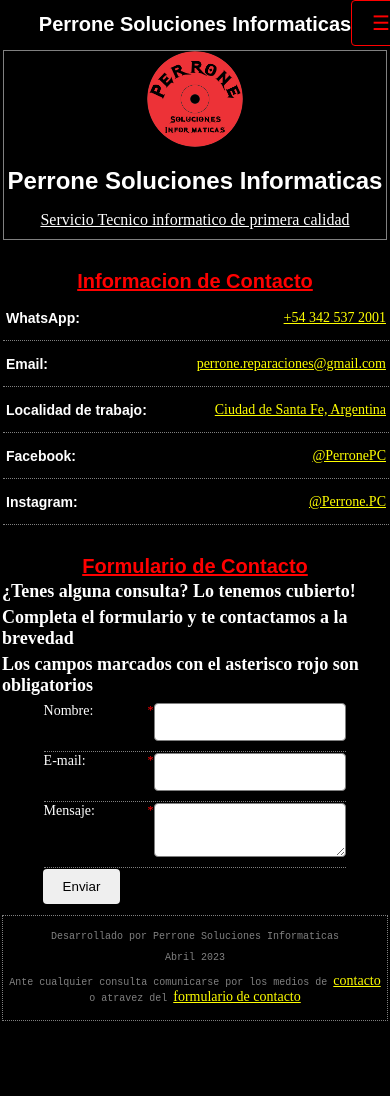
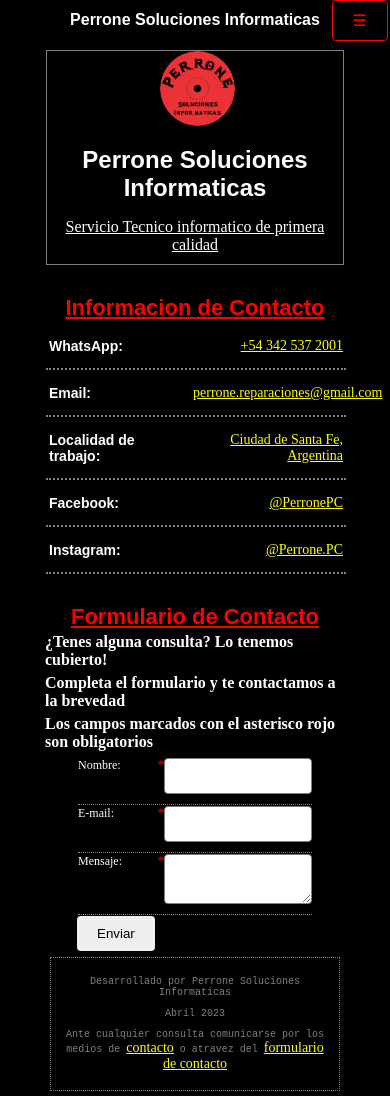
Before and after one commit to julianperrone/PerronePC, a plain HTML site: page contact.html in a window 390 px wide. Before the commit the page ends 1031 px from the top, so only its background shows below. Drawn offline with Linux system fonts and the light colour scheme.

Commit message:
CSS low resolution update

```diff
--- a/CSS/mediaquerys.css
+++ b/CSS/mediaquerys.css
@@ -1,3 +1,192 @@
+@media (min-width: 320px){
+    body{
+        max-width: 280px;
+        margin: auto;
+    }
+    h1{
+        font-size: 20px;
+    }
+    h3{
+        font-size: 18px;
+    }
+    h4{
+        font-size: 12px;
+    }
+    h5{
+        font-size: 12px;
+    }
+    p.category{
+        font-size: 10px;
+    }
+    p.info{
+        font-size: 10px;
+    }
+    div.img-block{
+        width: 280px;
+    }
+    div.info-block{
+        max-width: 280px;
+        border-bottom: dotted 2px gray;
+    }
+    div.exp-block{
+        margin: 5px;
+        border: 2px solid gray;
+        padding: 4px;
+    }
+    ul{
+        max-width: 280px;
+        font-size: 10px;
+    }
+    footer{
+        max-width: 280px;
+        margin: 5px;
+        padding: 8px;
+        font-size: 10px;
+    }
+    button#hamburger-button{
+        position: fixed;
+        top: 0;
+        left: 83%;
+        background-color: black;
+        border: solid 1px red;
+        color: red;
+        font-size: 14px;
+    }
+    h1.hamburger{
+        font-size: 14px;
+    }
+    label{
+        font-size: 10px;
+    }
+    input, textarea {
+        font-size: 10px;
+    }
+    span.req{
+        color: red;
+    }
+}
+@media (min-width: 375px){
+    body{
+        max-width: 300px;
+        margin: auto;
+    }
+    h1{
+        font-size: 24px;
+    }
+    h3{
+        font-size: 22px;
+    }
+    h4{
+        font-size: 16px;
+    }
+    h5{
+        font-size: 16px;
+    }
+    p.category{
+        font-size: 14px;
+    }
+    p.info{
+        font-size: 14px;
+    }
+    div.img-block{
+        width: 300px;
+    }
+    div.info-block{
+        max-width: 300px;
+        border-bottom: dotted 2px gray;
+    }
+    div.exp-block{
+        margin: 5px;
+        border: 2px solid gray;
+        padding: 4px;
+    }
+    ul{
+        max-width: 300px;
+        font-size: 14px;
+    }
+    footer{
+        max-width: 300px;
+        margin: 5px;
+        padding: 8px;
+        font-size: 10px;
+    }
+    button#hamburger-button{
+        position: fixed;
+        top: 0;
+        left: 85%;
+        background-color: black;
+        border: solid 1px red;
+        color: red;
+        font-size: 16px;
+    }
+    h1.hamburger{
+        font-size: 16px;
+    }
+    label{
+        font-size: 12px;
+    }
+    input, textarea {
+        font-size: 12px;
+    }
+    span.req{
+        color: red;
+    }
+}
+@media (min-width: 425px){
+    body{
+        max-width: 300px;
+        margin: auto;
+    }
+    h1{
+        font-size: 28px;
+    }
+    h3{
+        font-size: 20px;
+    }
+    h4{
+        font-size: 18px;
+    }
+    p.category{
+        font-size: 16px;
+    }
+    p.info{
+        font-size: 16px;
+    }
+    div.img-block{
+        width: 300px;
+    }
+    div.info-block{
+        max-width: 300px;
+        border-bottom: dotted 2px gray;
+    }
+    div.exp-block{
+        margin: 5px;
+        border: 2px solid gray;
+        padding: 4px;
+    }
+    ul{
+        max-width: 300px;
+        font-size: 16px;
+    }
+    footer{
+        max-width: 300px;
+        margin: 5px;
+        padding: 8px;
+        font-size: 12px;
+    }
+    button#hamburger-button{
+        position: fixed;
+        top: 0;
+        left: 85%;
+        background-color: black;
+        border: solid 1px red;
+        color: red;
+        font-size: 18px;
+    }
+    h1.hamburger{
+        font-size: 18px;
+    }
+}
 @media (max-width: 768px){
     .left-section {
         position: fixed;
@@ -5,7 +194,7 @@
         left: 0;
         width: 89%;
         height: 100%;
-        background-color: rgba(0, 0, 0, 0.8);
+        background-color: rgba(0, 0, 0, 0.9);
         z-index: 1;
     }
     .left-section h3 {
--- a/contact.html
+++ b/contact.html
@@ -55,7 +55,6 @@
                     <p class="category">Instagram: </p> <p class="info"><a href="https://www.instagram.com/perrone.pc/">@Perrone.PC</a></p>
                 </div>
         </section>
-        <main>
             <section id="form">
                 <h3>Formulario de Contacto</h3>
                 <h5>¿Tenes alguna consulta? Lo tenemos cubierto!</h5>
```
